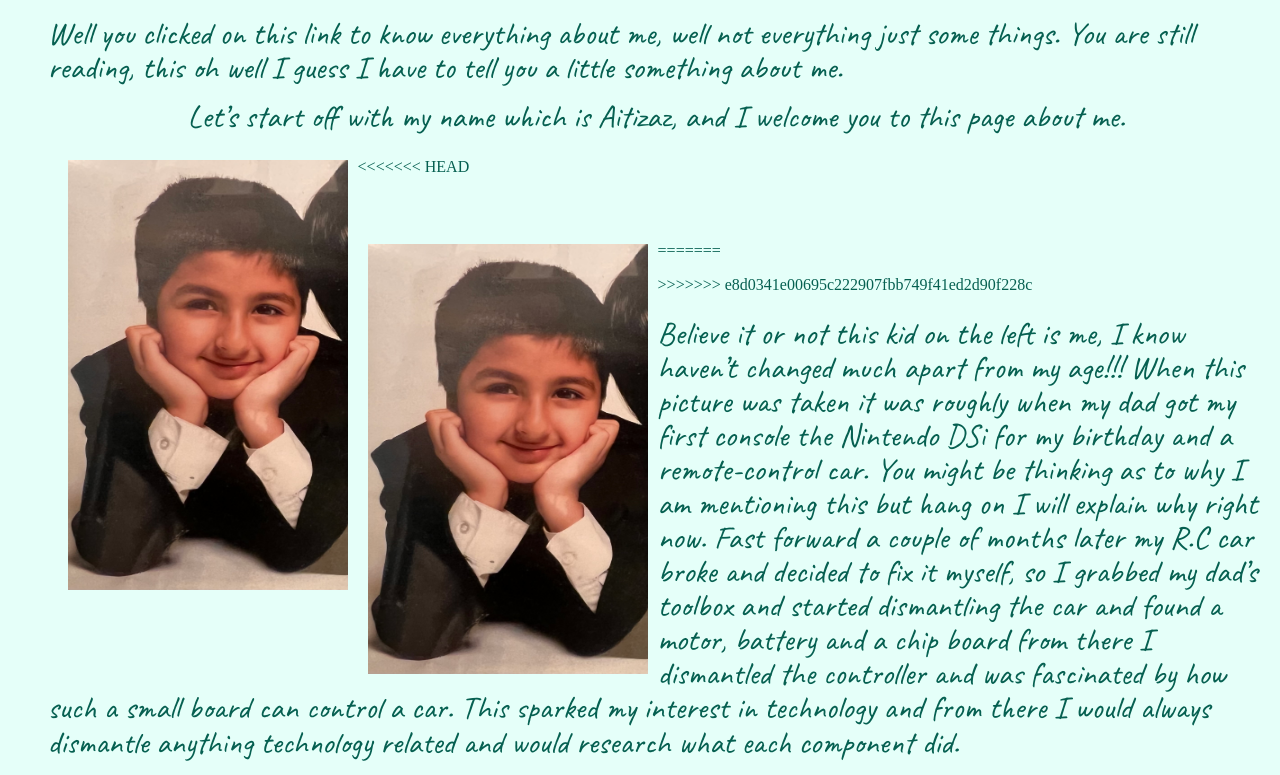
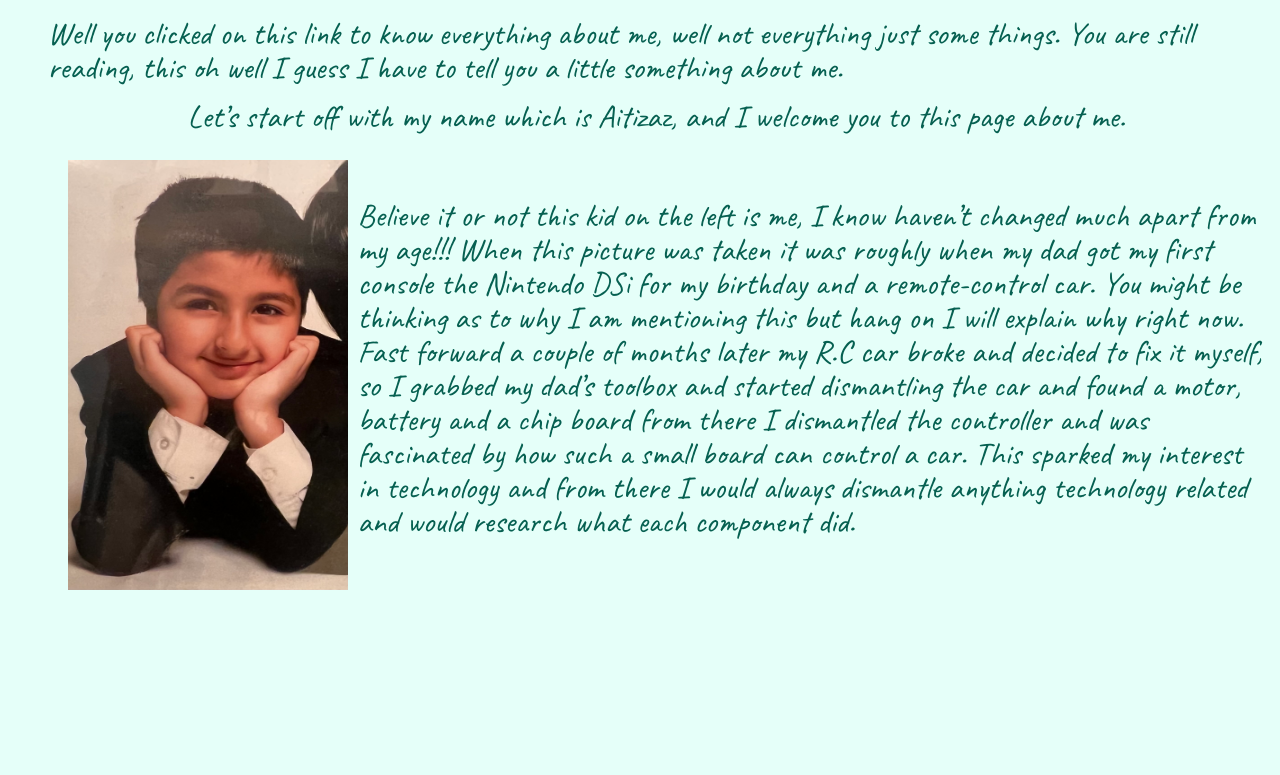
Before and after one commit to James-Cuadra/Manchester-Boyband-Page, a plain HTML site: page pages/Aitizaz.html in a window 1280 px wide. Shown: the part 97-872 px from the top of the page. After the commit the page ends 800 px from the top, so only its background shows below. Drawn offline with Linux system fonts and the light colour scheme.

Commit message:
edited my page

```diff
--- a/pages/Aitizaz.html
+++ b/pages/Aitizaz.html
@@ -30,18 +30,10 @@
       reading, this oh well I guess I have to tell you a little something about me.</p>
     <p class="mid">Let’s start off with my name which is Aitizaz, and I welcome you to this page about me. </p>
     <figure>
-<<<<<<< HEAD
         <img class="resize" src="../AitizazPictures/AitizazLittle1.jpeg" alt="Litte Aitizaz">
     </figure>
     <div>
       <br>
-=======
-      <div style="float:left">
-        <img class="resize" src="../AitizazPictures/AitizazLittle1.jpeg" alt="Litte Aitizaz">
-      </div>
-    </figure>
-    <div>
->>>>>>> e8d0341e00695c222907fbb749f41ed2d90f228c
       <p>Believe it or not this kid on the left is me, I know haven’t changed much apart from my age!!! When this
         picture was taken it was roughly when my dad got my first console the Nintendo DSi for my birthday and a
         remote-control car. You might be thinking as to why I am mentioning this but hang on I will explain why right
```
